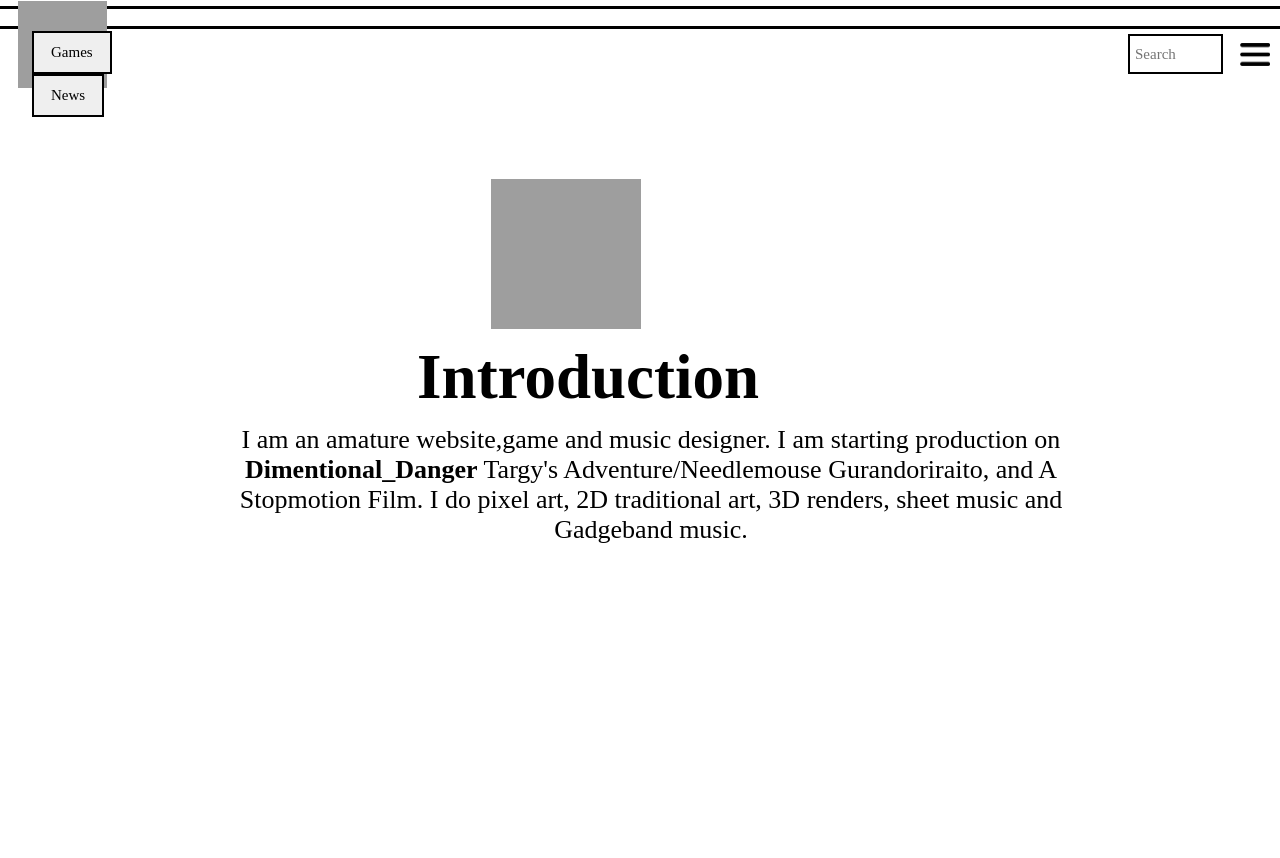
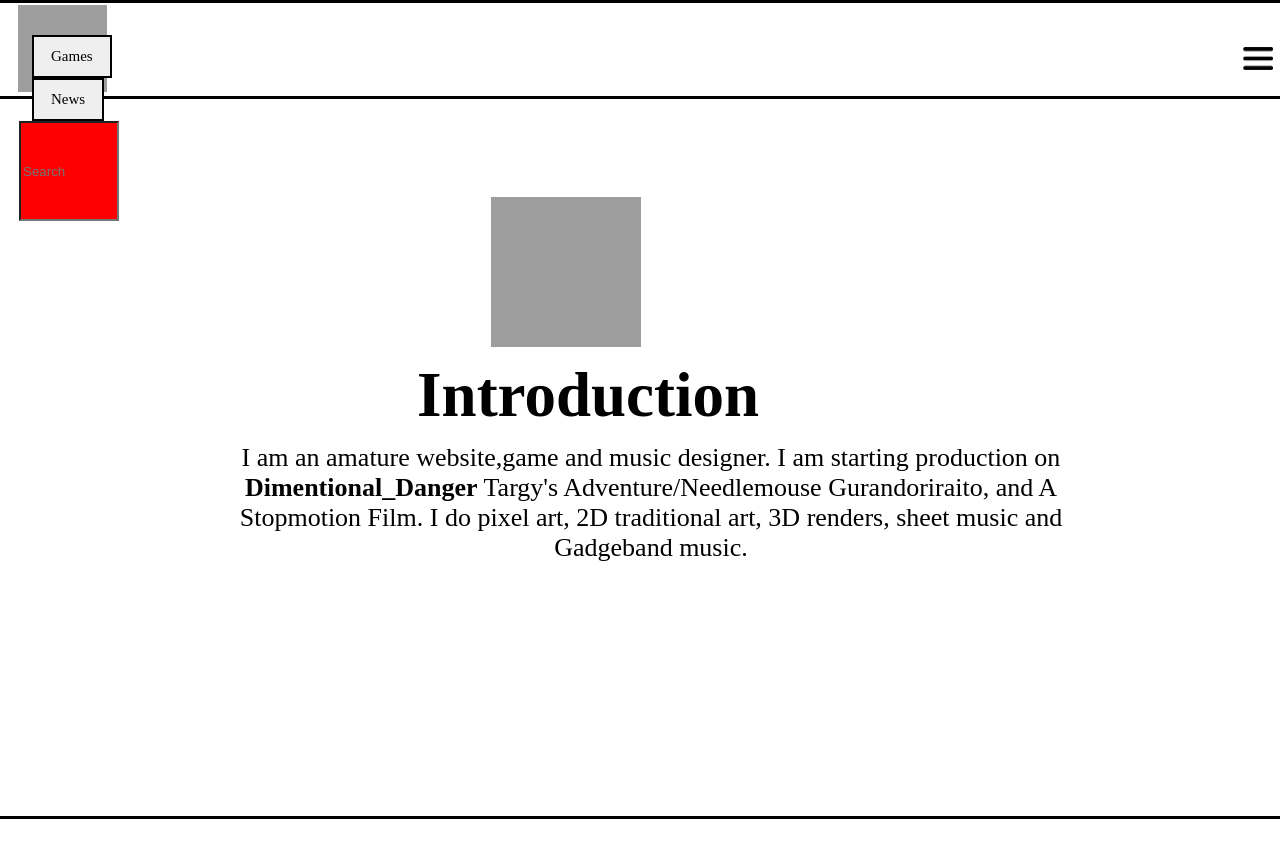
Before and after one commit to Berlium-Octopus/berlium-octopus.github.io, a plain HTML site: page HTML/Sphere.html in a window 1280 px wide. Shown: the top 858 px of the page. Drawn offline with Linux system fonts and the light colour scheme; grey boxes are pictures that could not be loaded.

Commit message:
2020
Buggy Fixy

```diff
--- a/CSS/Sphere.css
+++ b/CSS/Sphere.css
@@ -3,9 +3,9 @@
   }
 
   body {
-    top: 0px;
-    left: 0px;
-    right: 0px;
+    top: 0;
+    left: 0;
+    right: 0;
     bottom: -3000px;
     position: absolute;
     background-color: white;
@@ -14,7 +14,7 @@
   .butto button {
     border: 2px solid black;
     padding: 11px 17px;
-    margin: 0px 13px;
+    margin: 0 13px;
   }
 
   .butto a {
@@ -32,83 +32,97 @@
     transition: 0.31s;
   }
 
-  #Game_Intro:hover {
+  .Game_Intro:hover {
     position: relative;
     outline: 2px solid black;
     outline-offset: -3px;
-    left: 0px;
+    left: 0;
   }
 
-  #News:hover {
+  .News:hover {
     position: relative;
     outline: 2px solid black;
     outline-offset: -3px;
-    right: 0px;
+    right: 0;
   }
 
   .butto button:focus {
     border: 3px solid blue;
   }
 
-  #Sp {
+  .Sp {
     position: relative;
     top: -6px;
     left: -1px;
   }
 
-  #search {
-    transition-timing-function: linear;
-    transition: 0.8s;
-    font-size: 15px;
-    width: 95px;
-    height: 40px;
-    padding: 0px 5px;
-    margin: 0px px;
-    border: 2px solid black;
-    position: absolute;
-    font-family: lexend deca;
-    right: -1040px;
-    top: 21px;
+  .search {
+    width: 100px;
+    height: 100px;
+    background: red;
+    transition: width 2s;
   }
 
-  #search:hover {
-    width: 200px;
-    border: 2px solid black;
+  .search:hover {
+    width: 300px;
   }
 
-  #search:focus {
-    width: 200px;
-    border: 3px solid black;
-  }
-
-  #Up {
+  .Up {
     position: absolute;
     border-top: none;
     border-right: none;
     border-bottom: 3px solid black;
-    top: 10px;
+    top: -16px;
     left: -9px;
     right: -11px;
   }
 
-  #Down {
+  .Down {
     position: absolute;
     border-top: none;
     border-right: none;
     border-bottom: 3px solid black;
-    top: -10px;
+    top: 80px;
     left: -30px;
     right: -11px;
   }
 
-  #HACKED {
+  .Middle {
+    position: absolute;
+    border-top: none;
+    border-right: none;
+    border-bottom: 3px solid black;
+    top: 800px;
+    left: -30px;
+    right: -11px;
+  }
+
+  .HACKED {
     font-family: HACKED;
   }
 
-  #Main-Div {
+  .Main-Div {
     position: relative;
-    top: 0px;
+    top: 0;
     left: 11px;
     right: -70px;
-    bottom: 0px;
+    bottom: 0;
   }
+
+  .Slider {
+    position: relative;
+    top: -110px;
+  }
+
+  .AAA {
+    position: relative;
+    top: 4px;
+  }
+
+  .Menu {
+    width:30px;
+    height:23px;
+    position: absolute;
+    right: -1090px;
+    top: 30px;
+  }
--- a/HTML/Sphere.html
+++ b/HTML/Sphere.html
@@ -10,41 +10,57 @@
 </head>
 
 <body>
-  <hr id="Up">
-  <hr id="Down">
-  <div id="Main-Div">
+  <!-- Fake DIV:  -->
+
+  <!-- 2 Top Divs-->
+  <hr class="Up">
+  <hr class="Down">
+  <!-- Middle And Down -->
+  <hr class="Middle">
+  <!-- Fake DIV:  -->
+
+<!-- Nav and Pics -->
+  <div class="Main-Div">
+<div class="AAA">
+    <span class="Sp">
     <abbr title="Sphere Re">
-      <span id="Sp">
-        <a href="Targy.html">
+        <a href="Targy.html"> </a>
           <img style="position:relative; bottom:1px;" src="../Img/Sphere.png" height="87px" width="89px" alt="The Boi">
     </abbr>
-    </a>
+
     </span>
+
     <nav class="butto" style=" position:absolute">
       <br>
       <abbr title="To My Games" style="text-decoration:none">
-        <button id="Game_Intro"> <a href="Game_Intro.html"> Games </a> </button>
+        <button class="Game_Intro"> <a href="Game_Intro.html"> Games </a> </button>
       </abbr>
+
+
       <abbr title="To The News">
-        <button id="News"> <a href="To-Do.html"> News </a> </button>
+        <button class="News"> <a href="To-Do.html"> News </a> </button>
       </abbr>
-      <form action="#" target="_blank">
-        <input type="search" id="search" placeholder="Search" maxlength="15">
+
+      <form>
+        <input type="search" class="search" placeholder="Search" maxlength="15">
       </form>
+
       <!-- Thing For Menu-->
-      <img src="../Img/Nown.png" alt="Menu" width="30px" height="23px" style="position:absolute; right:-1087px; top:30px;">
+      <img src="../Img/Nown.png" class="Menu" alt="Menu">
     </nav>
+  </div>
+
     <br>
 
   <!---PLS MAKE LOCK SLIDER As Fast As U Can--->
 
-  <div id="Slider" style="position:relative; top:-110px;">
+  <div class="Slider">
     <img src="../Img/Sphere.png" style="width: 150px; height:150px; position:absolute; right:642px; top:190px;">
     <h1 style="font-family:Raleway; font-size:63px; position:absolute; right:524px; top:310px;">
       Introduction
     </h1>
     <a style="font-family:lexend deca; font-size:26px; position:absolute;  right:182px; text-align:center; top:436px; left:182px;">
-      I am an amature website,game and music designer. I am starting production on <b id="HACKED"> Dimentional_Danger </b> Targy's Adventure/Needlemouse Gurandoriraito, and A Stopmotion Film. I do pixel art, 2D traditional art, 3D
+      I am an amature website,game and music designer. I am starting production on <b class="HACKED"> Dimentional_Danger </b> Targy's Adventure/Needlemouse Gurandoriraito, and A Stopmotion Film. I do pixel art, 2D traditional art, 3D
       renders, sheet music and Gadgeband music.
     </a>
   </div>
```
